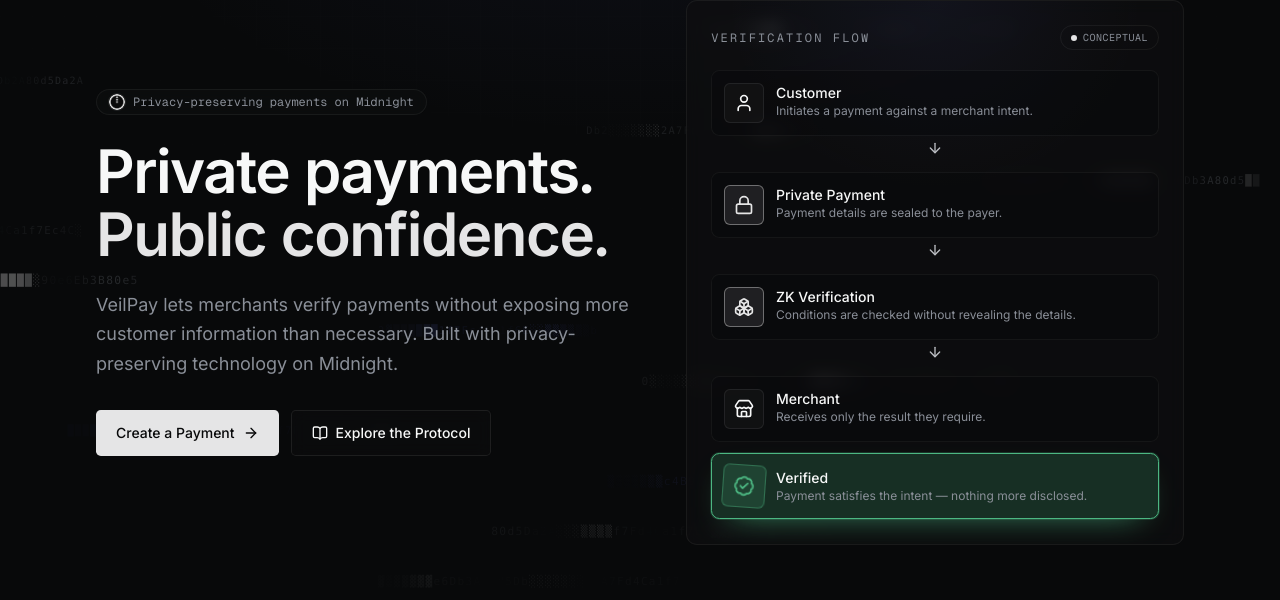
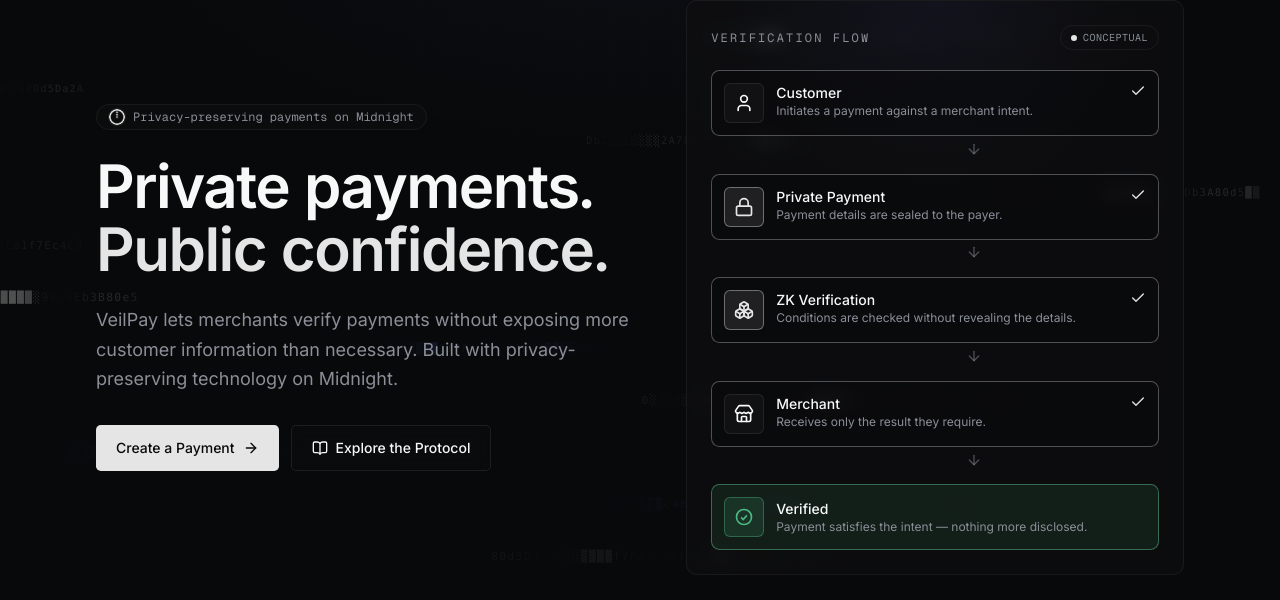
Before and after one commit to thirdbase1/veilpay-x402-fix, a Next.js app: page / in a window 1280 px wide. Shown: the part 144-744 px from the top of the page. Built offline with nearby package versions, Linux system fonts and the light colour scheme; no server answers.

Commit message:
feat: revamp verification flow animations and transitions

```diff
--- a/components/payment-flow/verification-flow.css
+++ b/components/payment-flow/verification-flow.css
@@ -1,163 +1,134 @@
 .verification-flow {
-  --flow-cycle: 6.75s;
+  --flow-ease: cubic-bezier(0.22, 1, 0.36, 1);
 }
 
-@keyframes veilpay-stage-check {
-  0%,
-  7% {
-    background-color: color-mix(in srgb, var(--background) 40%, transparent);
-    border-color: color-mix(in srgb, var(--border) 60%, transparent);
-    box-shadow: none;
-    transform: translateY(0);
-  }
-  10%,
-  24% {
-    background-color: color-mix(in srgb, var(--primary) 8%, var(--background));
-    border-color: color-mix(in srgb, var(--primary) 58%, var(--border));
-    box-shadow: 0 0 0 1px color-mix(in srgb, var(--primary) 12%, transparent),
-      0 10px 30px -22px var(--primary);
-    transform: translateY(-1px);
-  }
-  30%,
-  100% {
-    background-color: color-mix(in srgb, var(--background) 40%, transparent);
-    border-color: color-mix(in srgb, var(--border) 60%, transparent);
-    box-shadow: none;
-    transform: translateY(0);
+/* ---- Stage cards: idle -> active (processing) -> done (verified) ---- */
+
+.verification-flow .flow-stage {
+  position: relative;
+  overflow: hidden;
+  transition:
+    border-color 0.45s var(--flow-ease),
+    background-color 0.45s var(--flow-ease),
+    box-shadow 0.45s var(--flow-ease),
+    transform 0.45s var(--flow-ease);
+}
+
+/* Processing sweep: a single light pass across the card while it verifies. */
+.verification-flow .flow-stage::after {
+  content: '';
+  position: absolute;
+  inset: 0;
+  pointer-events: none;
+  background: linear-gradient(
+    105deg,
+    transparent 32%,
+    color-mix(in srgb, var(--primary) 16%, transparent) 50%,
+    transparent 68%
+  );
+  transform: translateX(-110%);
+}
+
+.verification-flow .flow-stage[data-state='active'] {
+  border-color: color-mix(in srgb, var(--primary) 55%, var(--border));
+  background-color: color-mix(in srgb, var(--primary) 7%, var(--background));
+  box-shadow:
+    0 0 0 1px color-mix(in srgb, var(--primary) 14%, transparent),
+    0 14px 34px -24px var(--primary);
+  transform: translateY(-1px);
+}
+
+.verification-flow .flow-stage[data-state='active']::after {
+  animation: veilpay-scan 1s var(--flow-ease);
+}
+
+.verification-flow .flow-stage[data-state='done'] {
+  border-color: color-mix(in srgb, var(--primary) 26%, var(--border));
+}
+
+@keyframes veilpay-scan {
+  to {
+    transform: translateX(110%);
   }
 }
 
-@keyframes veilpay-proof-packet {
-  0%,
-  4% {
+/* Completion check pops in once the stage has verified. */
+.check-pop {
+  animation: veilpay-check-pop 0.35s var(--flow-ease) both;
+}
+
+@keyframes veilpay-check-pop {
+  from {
     opacity: 0;
-    transform: translate(-50%, -180%) scale(0.35);
+    transform: scale(0.4);
   }
-  7%,
-  16% {
+  to {
     opacity: 1;
-    transform: translate(-50%, -20%) scale(0.9);
-  }
-  20% {
-    opacity: 1;
-    transform: translate(-50%, 125%) scale(1);
-  }
-  24%,
-  100% {
-    opacity: 0;
-    transform: translate(-50%, 180%) scale(0.35);
+    transform: scale(1);
   }
 }
 
-@keyframes veilpay-arrow-receive {
-  0%,
-  5% {
-    color: color-mix(in srgb, var(--primary) 55%, var(--muted-foreground));
-    filter: none;
-  }
-  10%,
-  22% {
-    color: var(--primary);
-    filter: drop-shadow(0 0 5px color-mix(in srgb, var(--primary) 42%, transparent));
-  }
-  28%,
-  100% {
-    color: color-mix(in srgb, var(--primary) 55%, var(--muted-foreground));
-    filter: none;
-  }
-}
-
-@keyframes veilpay-result-check {
-  0%,
-  7% {
-    background-color: color-mix(in srgb, var(--accent) 15%, var(--background));
-    border-color: color-mix(in srgb, var(--accent) 42%, var(--border));
-    box-shadow: none;
-    transform: translateY(0);
-  }
-  10%,
-  24% {
-    background-color: color-mix(in srgb, var(--accent) 22%, var(--background));
-    border-color: var(--accent);
-    box-shadow: 0 0 0 1px color-mix(in srgb, var(--accent) 22%, transparent),
-      0 12px 34px -20px var(--accent);
-    transform: translateY(-1px);
-  }
-  30%,
-  100% {
-    background-color: color-mix(in srgb, var(--accent) 15%, var(--background));
-    border-color: color-mix(in srgb, var(--accent) 42%, var(--border));
-    box-shadow: none;
-    transform: translateY(0);
-  }
-}
-
-@keyframes veilpay-badge-confirm {
-  0%,
-  7% {
-    transform: scale(1) rotate(0deg);
-  }
-  10%,
-  24% {
-    transform: scale(1.08) rotate(4deg);
-  }
-  30%,
-  100% {
-    transform: scale(1) rotate(0deg);
-  }
-}
-
-.verification-flow .flow-stage {
-  animation: veilpay-stage-check var(--flow-cycle) linear infinite;
-  animation-delay: var(--stage-delay);
-  will-change: background-color, border-color, box-shadow, transform;
-}
+/* ---- Connectors: ciphertext streams while the signal is in transit ---- */
 
 .verification-flow .flow-arrow {
   position: relative;
-  min-height: 1rem;
+  min-height: 1.1rem;
 }
 
 .verification-flow .flow-arrow-icon {
-  animation: veilpay-arrow-receive var(--flow-cycle) linear infinite;
-  animation-delay: var(--signal-delay);
+  transition:
+    color 0.3s,
+    filter 0.3s;
 }
 
-.verification-flow .flow-packet {
-  position: absolute;
-  top: 50%;
-  left: 50%;
-  z-index: 1;
-  width: 0.45rem;
-  height: 0.45rem;
-  border: 1px solid var(--primary);
-  border-radius: 9999px;
-  background-color: var(--background);
-  box-shadow: 0 0 0 2px color-mix(in srgb, var(--primary) 12%, transparent),
-    0 0 10px color-mix(in srgb, var(--primary) 38%, transparent);
-  animation: veilpay-proof-packet var(--flow-cycle) linear infinite;
-  animation-delay: var(--signal-delay);
-  pointer-events: none;
+.verification-flow .flow-arrow[data-streaming='true'] .flow-arrow-icon {
+  color: var(--primary);
+  filter: drop-shadow(0 0 5px color-mix(in srgb, var(--primary) 45%, transparent));
 }
 
+/* ---- Verified result: the seal draws itself when the proof arrives ---- */
+
 .verification-flow .flow-result {
-  animation: veilpay-result-check var(--flow-cycle) linear infinite;
-  animation-delay: 5.4s;
-  will-change: background-color, border-color, box-shadow, transform;
+  transition:
+    border-color 0.45s var(--flow-ease),
+    background-color 0.45s var(--flow-ease),
+    box-shadow 0.45s var(--flow-ease);
 }
 
-.verification-flow .flow-result-icon {
-  animation: veilpay-badge-confirm var(--flow-cycle) linear infinite;
-  animation-delay: 5.4s;
-  will-change: transform;
+.verification-flow .flow-result[data-state='active'] {
+  border-color: color-mix(in srgb, var(--accent) 70%, var(--border));
+  background-color: color-mix(in srgb, var(--accent) 20%, var(--background));
+  box-shadow:
+    0 0 0 1px color-mix(in srgb, var(--accent) 20%, transparent),
+    0 14px 36px -22px var(--accent);
+}
+
+.verification-flow .flow-result[data-state='done'] {
+  border-color: color-mix(in srgb, var(--accent) 45%, var(--border));
+}
+
+.draw-ring,
+.draw-check {
+  stroke-dasharray: 1;
+  stroke-dashoffset: 1;
+}
+
+.verification-flow .flow-result:not([data-state='idle']) .draw-ring {
+  transition: stroke-dashoffset 0.6s var(--flow-ease);
+  stroke-dashoffset: 0;
+}
+
+.verification-flow .flow-result:not([data-state='idle']) .draw-check {
+  transition: stroke-dashoffset 0.45s var(--flow-ease) 0.35s;
+  stroke-dashoffset: 0;
 }
 
 @media (prefers-reduced-motion: reduce) {
-  .verification-flow .flow-stage,
-  .verification-flow .flow-arrow-icon,
-  .verification-flow .flow-packet,
-  .verification-flow .flow-result,
-  .verification-flow .flow-result-icon {
+  .verification-flow .flow-stage::after {
+    display: none;
+  }
+
+  .check-pop {
     animation: none;
   }
 }
--- a/components/payment-flow/verification-flow.tsx
+++ b/components/payment-flow/verification-flow.tsx
@@ -1,7 +1,7 @@
 'use client'
 
-import type { CSSProperties } from 'react'
-import { User, Lock, Boxes, Store, BadgeCheck, ArrowDown } from 'lucide-react'
+import { useEffect, useState } from 'react'
+import { User, Lock, Boxes, Store, ArrowDown, Check } from 'lucide-react'
 import { cn } from '@/lib/utils'
 import './verification-flow.css'
 
@@ -58,7 +58,69 @@ const toneRing: Record<Stage['tone'], string> = {
   verified: 'border-accent/40 bg-accent/10 text-accent',
 }
 
+/** One sequencer tick per pipeline step; the last tick holds everything done. */
+const STEP_MS = 1400
+const TOTAL_STEPS = stages.length + 2
+
+const HEX = '0123456789abcdef'
+
+function randomGlyphs(count: number): string[] {
+  return Array.from(
+    { length: count },
+    () => HEX[Math.floor(Math.random() * HEX.length)] + HEX[Math.floor(Math.random() * HEX.length)],
+  )
+}
+
+/**
+ * Sealed payment detail in transit: scrambled ciphertext that only resolves
+ * at the end of the pipeline — the visual core of "nothing revealed".
+ */
+function CipherStream({ active }: { active: boolean }) {
+  // Deterministic seed so server and client markup match; randomness only
+  // starts after mount, once the stream is actually in transit.
+  const [glyphs, setGlyphs] = useState<string[]>(['··', '··', '··'])
+
+  useEffect(() => {
+    if (!active) return
+    setGlyphs(randomGlyphs(3))
+    const id = window.setInterval(() => setGlyphs(randomGlyphs(3)), 90)
+    return () => window.clearInterval(id)
+  }, [active])
+
+  return (
+    <span
+      className={cn(
+        'cipher-stream font-mono text-[10px] tracking-[0.28em] text-primary transition-opacity duration-300',
+        active ? 'opacity-100' : 'opacity-0',
+      )}
+      aria-hidden="true"
+    >
+      {glyphs.join(' ')}
+    </span>
+  )
+}
+
 export function VerificationFlow({ className }: { className?: string }) {
+  const [step, setStep] = useState(0)
+  const [reduced, setReduced] = useState(false)
+
+  useEffect(() => {
+    const mq = window.matchMedia('(prefers-reduced-motion: reduce)')
+    setReduced(mq.matches)
+    const onChange = () => setReduced(mq.matches)
+    mq.addEventListener('change', onChange)
+    return () => mq.removeEventListener('change', onChange)
+  }, [])
+
+  useEffect(() => {
+    if (reduced) return
+    const id = window.setInterval(() => setStep((s) => (s + 1) % TOTAL_STEPS), STEP_MS)
+    return () => window.clearInterval(id)
+  }, [reduced])
+
+  // In reduced-motion mode the pipeline renders fully verified, statically.
+  const current = reduced ? TOTAL_STEPS - 1 : step
+
   return (
     <div
       className={cn(
@@ -82,12 +144,13 @@ export function VerificationFlow({ className }: { className?: string }) {
       <ol className="relative mt-5 flex flex-col gap-3">
         {stages.map((stage, i) => {
           const Icon = stage.icon
+          const state = i < current ? 'done' : i === current ? 'active' : 'idle'
+          const streaming = current === i
           return (
             <li key={stage.key} className="flex flex-col">
               <div
                 className="flow-stage flex items-start gap-3 rounded-xl border border-border/60 bg-background/40 p-3"
-                data-stage={stage.key}
-                style={{ '--stage-delay': `${i * 1.35}s` } as CSSProperties}
+                data-state={state}
               >
                 <span
                   className={cn(
@@ -97,29 +160,37 @@ export function VerificationFlow({ className }: { className?: string }) {
                 >
                   <Icon className="size-5" aria-hidden="true" />
                 </span>
-                <div className="min-w-0">
+                <div className="min-w-0 flex-1">
                   <p className="text-sm font-medium text-foreground">{stage.title}</p>
                   <p className="text-xs text-muted-foreground">{stage.detail}</p>
                 </div>
+                {state === 'done' && (
+                  <Check className="check-pop size-4 shrink-0 text-primary" aria-hidden="true" />
+                )}
               </div>
-              {i < stages.length - 1 && (
-                <span
-                  className="flow-arrow my-1 flex justify-center"
-                  style={{ '--signal-delay': `${i * 1.35 + 0.8}s` } as CSSProperties}
-                  aria-hidden="true"
-                >
-                  <ArrowDown className="flow-arrow-icon size-4 text-primary/60" />
-                  <span className="flow-packet" />
-                </span>
-              )}
+              <span
+                className="flow-arrow my-1 flex items-center justify-center gap-2"
+                data-streaming={streaming}
+                aria-hidden="true"
+              >
+                <CipherStream active={streaming} />
+                <ArrowDown className="flow-arrow-icon size-4 text-muted-foreground/50" />
+              </span>
             </li>
           )
         })}
       </ol>
 
-      <div className="flow-result relative mt-3 flex items-center gap-3 rounded-xl border border-accent/30 bg-accent/10 p-3">
+      <div
+        className="flow-result relative mt-3 flex items-center gap-3 rounded-xl border border-accent/30 bg-accent/10 p-3"
+        data-state={current > stages.length - 1 ? 'done' : current === stages.length - 1 + 1 ? 'active' : 'idle'}
+      >
         <span className="flow-result-icon flex size-10 shrink-0 items-center justify-center rounded-lg border border-accent/40 bg-accent/15 text-accent">
-          <BadgeCheck className="size-5" aria-hidden="true" />
+          {/* Seal draws itself only once the proof arrives. */}
+          <svg viewBox="0 0 24 24" fill="none" stroke="currentColor" strokeWidth={2} className="size-5">
+            <circle cx="12" cy="12" r="9" pathLength={1} className="draw-ring" aria-hidden="true" />
+            <path d="M8.5 12.5l2.5 2.5 4.5-5" pathLength={1} className="draw-check" aria-hidden="true" />
+          </svg>
         </span>
         <div>
           <p className="text-sm font-medium text-foreground">Verified</p>
```
